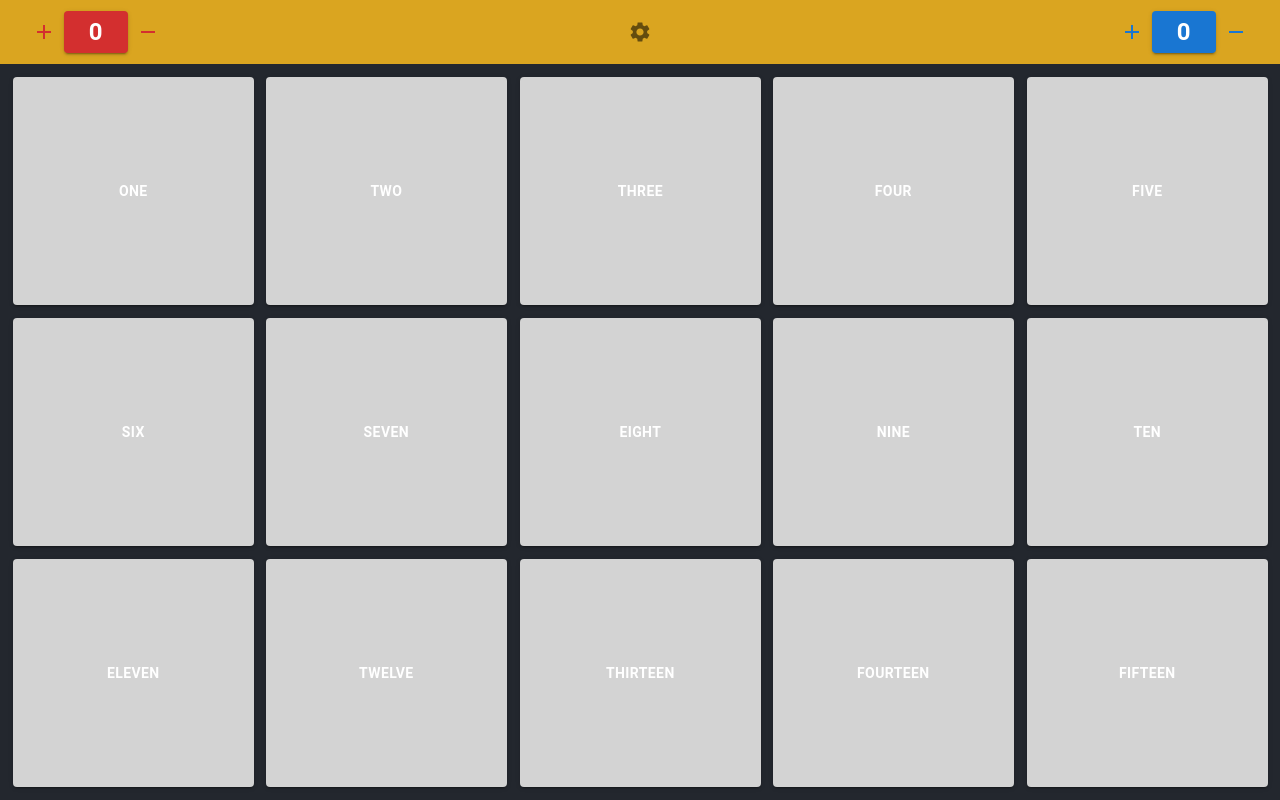
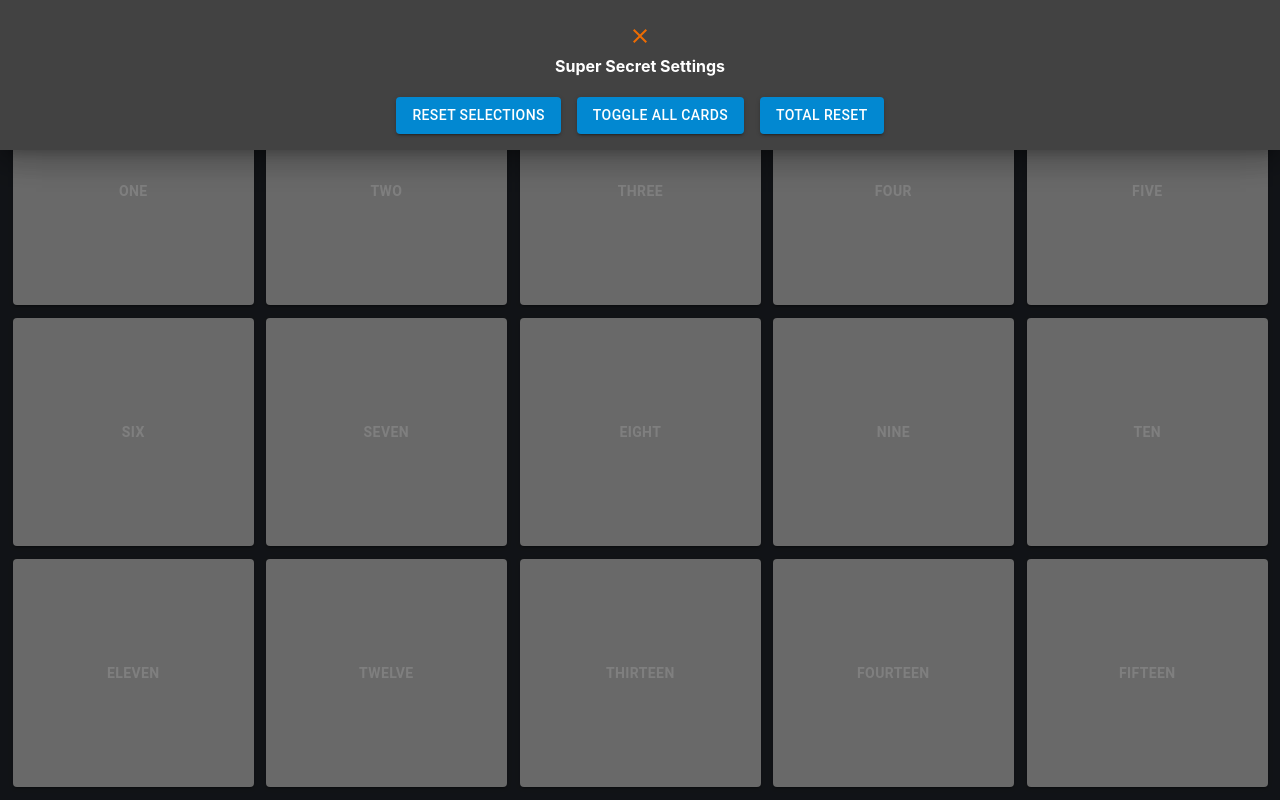
Before and after one commit to delbertina/FlipCardGrid, a React (Create React App) app: page / in a window 1280 px wide. Both pictures are taken after a click on the button 640 px from the left and 32 px from the top of the page. Built offline with nearby package versions, Linux system fonts and the light colour scheme; the HTML template or start-up script is replaced by a standard one.

Commit message:
Add super secret settings

```diff
--- a/src/pages/two-team-guessing/two-team-guessing.scss
+++ b/src/pages/two-team-guessing/two-team-guessing.scss
@@ -3,6 +3,16 @@
   flex: 1;
   display: flex;
   flex-direction: column;
+}
+
+.two-team-guessing-settings-button-container {
+  display: flex;
+  justify-content: center;
+  gap: 16px;
+}
+
+.two-team-guessing-settings-title {
+  margin-top: unset;
 }
 
 .two-team-guessing-toolbar {
--- a/src/pages/two-team-guessing/two-team-guessing.tsx
+++ b/src/pages/two-team-guessing/two-team-guessing.tsx
@@ -1,15 +1,17 @@
 import "./two-team-guessing.scss";
 import React from "react";
-import { Button, IconButton, Toolbar } from "@mui/material";
+import { Box, Button, IconButton, SwipeableDrawer, Toolbar } from "@mui/material";
 import SettingsIcon from "@mui/icons-material/Settings";
 import AddIcon from "@mui/icons-material/Add";
 import RemoveIcon from "@mui/icons-material/Remove";
+import ClearIcon from "@mui/icons-material/Clear";
 import { FlippableGridItem } from "../../types/grid-item";
 import {
   TwoTeamGuessingGridItems,
   TwoTeamGuessingTeams,
 } from "./two-team-guessing-data";
 import FlippableGridButton from "../../components/flippable-grid-button/flippable-grid-button";
+import { grey } from "@mui/material/colors";
 
 interface TwoTeamGuessingPageProps {}
 
@@ -21,6 +23,7 @@ interface TwoTeamGuessingPageState {
   redSelected: number;
   blueSelected: number;
   selecting?: TwoTeamGuessingTeams;
+  isSettingsOpen: boolean;
 }
 
 class TwoTeamGuessing extends React.Component<
@@ -38,6 +41,7 @@ class TwoTeamGuessing extends React.Component<
       redSelected: -1,
       blueSelected: -1,
       selecting: undefined,
+      isSettingsOpen: false,
     };
   }
 
@@ -105,9 +109,93 @@ class TwoTeamGuessing extends React.Component<
     this.setState({ blueScore: newValue < 0 ? 0 : newValue });
   }
 
+  private handleToggleSettings(): void {
+    this.setState({ isSettingsOpen: !this.state.isSettingsOpen });
+  }
+
+  private handleResetSelections(): void {
+    this.setState({
+      redSelected: -1,
+      blueSelected: -1,
+    });
+    this.handleToggleSettings();
+  }
+
+  private handleToggleAllCards(): void {
+    if (this.state.flippedItems.length) {
+      this.setState({flippedItems: []});
+    } else {
+      this.setState({ flippedItems: Array.from(Array(15).keys())})
+    }
+    this.handleToggleSettings();
+  }
+
+  private handleTotalReset(): void {
+    console.log('So you accidentally reset the whole game ...');
+    console.log("Here's the game state before you did that, you're welcome!");
+    console.log("Red Score: ", this.state.redScore, " :: Blue Score: ", this.state.blueScore);
+    this.setState({
+      redSelected: -1,
+      blueSelected: -1,
+      redScore: 0,
+      blueScore: 0,
+      flippedItems: []
+    });
+    this.handleToggleSettings();
+  }
+
   render() {
     return (
       <div className="two-team-guessing">
+        <SwipeableDrawer
+          anchor={"top"}
+          open={this.state.isSettingsOpen}
+          onClose={() => this.handleToggleSettings()}
+          onOpen={() => this.handleToggleSettings()}
+        >
+          <Box
+            sx={{
+              backgroundColor: grey[800],
+              padding: 2,
+              color: "white",
+              textAlign: "center",
+            }}
+          >
+            <div>
+              <IconButton
+                aria-label="close"
+                color="warning"
+                onClick={() => this.handleToggleSettings()}
+              >
+                <ClearIcon />
+              </IconButton>
+            </div>
+            <h4 className="two-team-guessing-settings-title">Super Secret Settings</h4>
+            <div className="two-team-guessing-settings-button-container">
+              <Button
+                variant="contained"
+                color="info"
+                onClick={() => this.handleResetSelections()}
+              >
+                Reset Selections
+              </Button>
+              <Button
+                variant="contained"
+                color="info"
+                onClick={() => this.handleToggleAllCards()}
+              >
+                Toggle All Cards
+              </Button>
+              <Button
+                variant="contained"
+                color="info"
+                onClick={() => this.handleTotalReset()}
+              >
+                Total Reset
+              </Button>
+            </div>
+          </Box>
+        </SwipeableDrawer>
         <Toolbar className="two-team-guessing-toolbar">
           <div className="two-team-guessing-toolbar-group two-team-guessing-toolbar-group-left">
             <IconButton
@@ -135,7 +223,7 @@ class TwoTeamGuessing extends React.Component<
             </IconButton>
           </div>
           <div className="two-team-guessing-toolbar-group two-team-guessing-toolbar-group-middle">
-            <IconButton aria-label="settings" onClick={() => {}}>
+            <IconButton aria-label="settings" onClick={() => this.handleToggleSettings()}>
               <SettingsIcon />
             </IconButton>
           </div>
```
Also changed, not shown: src/App.tsx (+4 -5 lines).
